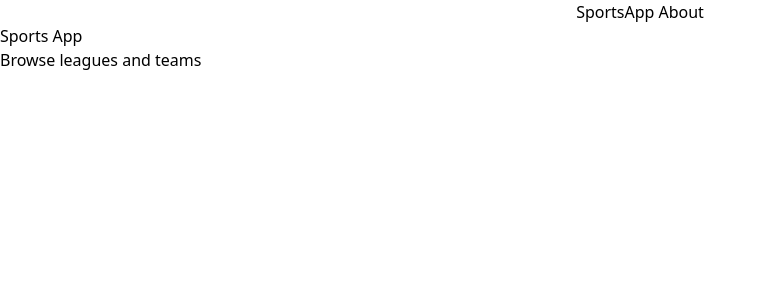
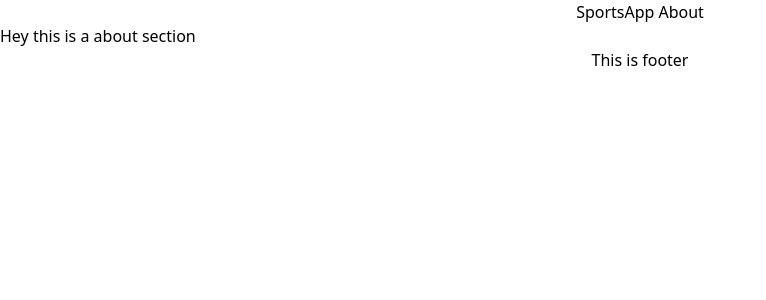
Before and after one commit to Majkan1/Sport-app, a Next.js app in the folder my-app/: page /about in a window 1280 px wide. Shown: the top 300 px of the page, without its empty margins (0-766 px from the left). Built offline with nearby package versions, Linux system fonts and the light colour scheme.

Commit message:
feat:Add search.tsx

```diff
--- a/my-app/src/app/about/page.tsx
+++ b/my-app/src/app/about/page.tsx
@@ -2,8 +2,7 @@
 export default function Home() {
   return (
     <div>
-      <h1>Sports App</h1>
-      <p>Browse leagues and teams</p>
+      <p>Hey this is a about section</p>
     </div>
   );
 }
--- /dev/null
+++ b/my-app/src/app/components/Footer.tsx
@@ -0,0 +1,7 @@
+export default function Footer(){
+  return(
+    <div className="flex justify-center pb-2.5">
+      <footer className="bottom-2.5">This is footer</footer>
+    </div>
+  )
+}
--- a/my-app/src/app/layout.tsx
+++ b/my-app/src/app/layout.tsx
@@ -1,4 +1,5 @@
 import Navbar from "./components/Navbar";
+import Footer from "./components/Footer";
 import type { Metadata } from "next";
 import { Geist, Geist_Mono } from "next/font/google";
 import "./globals.css";
@@ -30,7 +31,8 @@ export default function RootLayout({
     >
       <body className="min-h-full flex flex-col">
         <Navbar/>
-        {children}
+          {children}
+        <Footer/>
         </body>
     </html>
   );
```
Also changed, not shown: my-app/src/app/components/Search.tsx (added).
